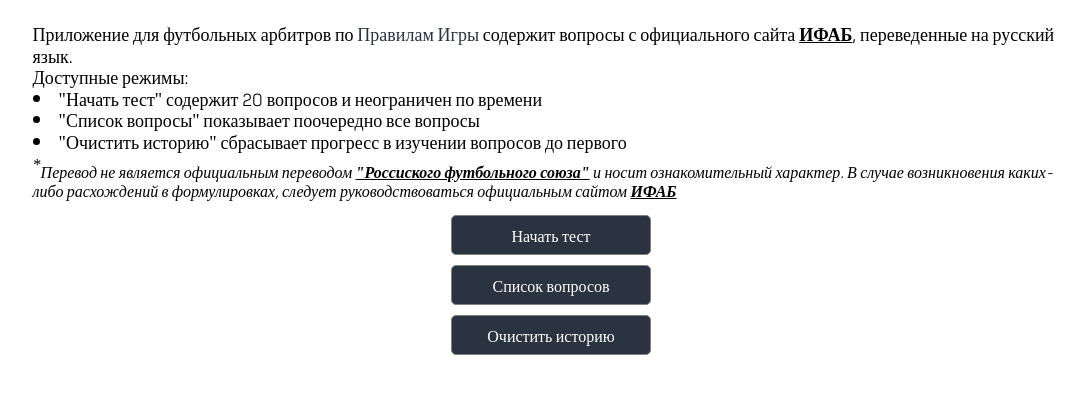
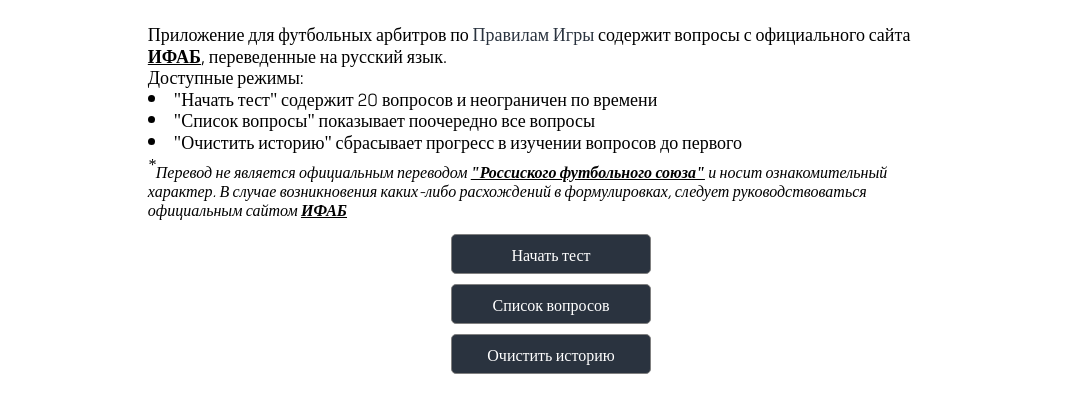
Before and after one commit to Whitemple/quiz_app, a website built with webpack: page src/index.html in a window 1280 px wide. Shown: the part 90-502 px from the top of the page, without its empty margins (89-1173 px from the left). Built offline with nearby package versions, Linux system fonts and the light colour scheme.

Commit message:
visual mirror fix with widt info_text and buttons v.1.2

```diff
--- a/src/scss/_main.scss
+++ b/src/scss/_main.scss
@@ -97,8 +97,10 @@
     &__mainText{
         font-size: 18px;
         margin-bottom: 15px;
-        width: vars.$containerWidth;
         line-height: 1.2;
+        @media screen and (min-width: vars.$desktopWidthScreen){
+            width: vars.$mainWidth;
+        }
     }
     &__additionalText{
         font-style: italic;
```
Also changed, not shown: dist/index.html, 2 other files.
